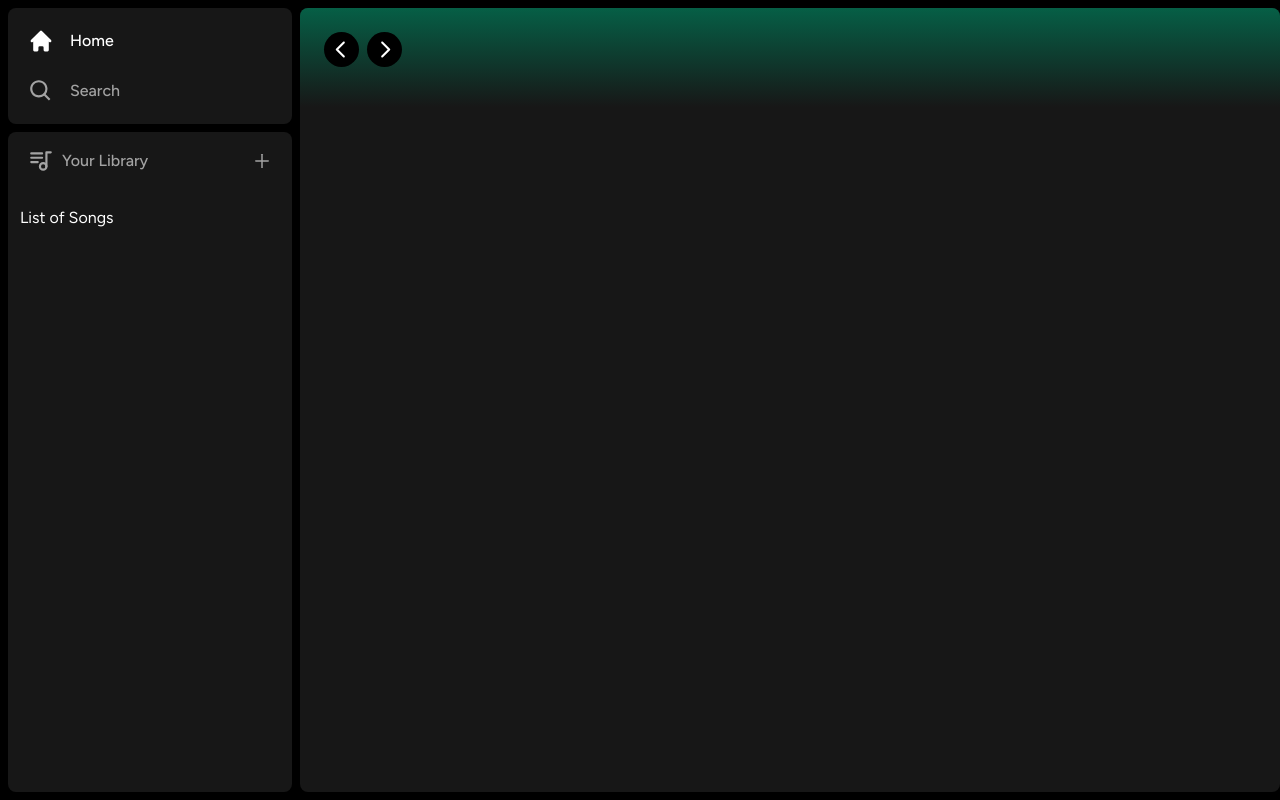
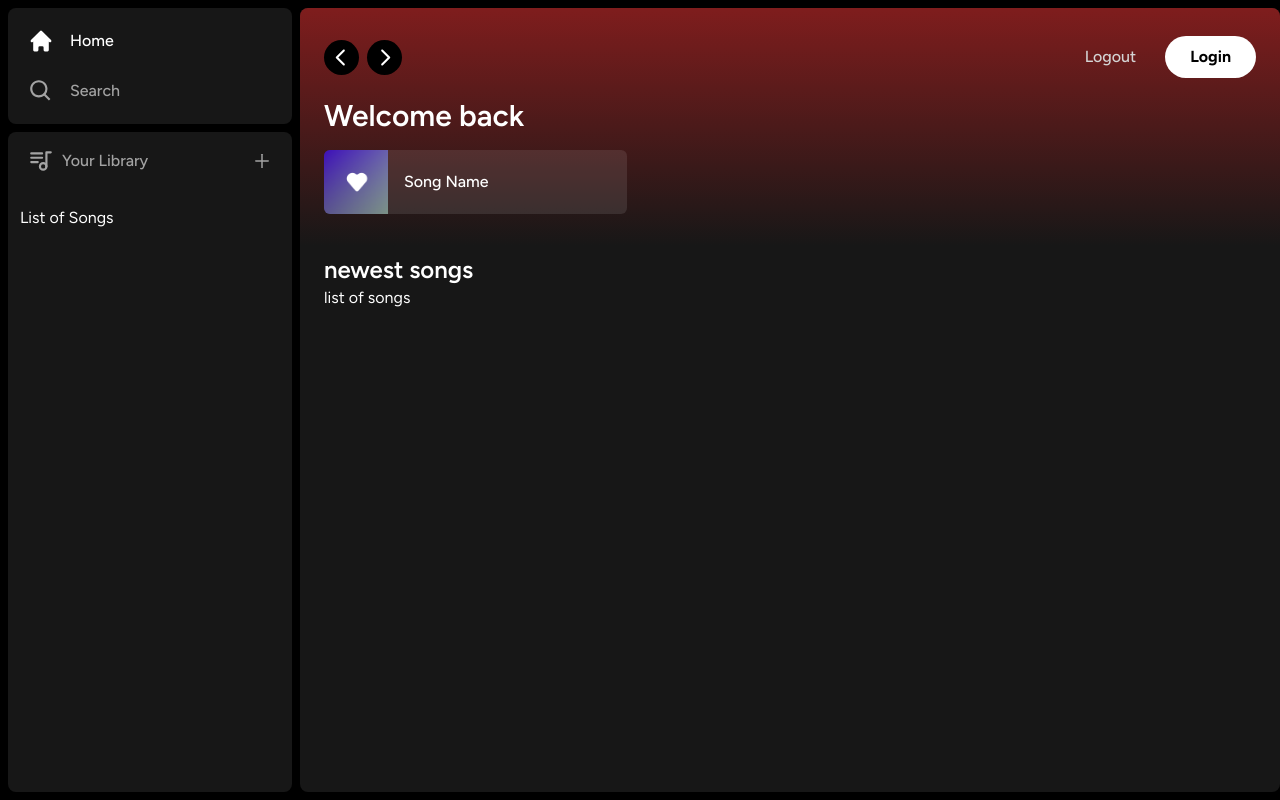
Before and after one commit to bvcr93/spotify-clone, a Next.js app: page / in a window 1280 px wide. Built offline with nearby package versions, Linux system fonts and the light colour scheme.

Commit message:
home layout, liked songs button

```diff
--- a/app/(site)/page.tsx
+++ b/app/(site)/page.tsx
@@ -1,10 +1,28 @@
 import React from "react";
 import Header from "../components/Header";
+import ListItem from "../components/ListItem";
 
 export default async function HomePage() {
   return (
-    <div className="bg-neutral-900 rounded-lg h-full w-full overflow-hidden overflow-y-auto">
-      <Header>dfg</Header>
+    <div className="bg-neutral-900 text-white rounded-lg h-full w-full overflow-hidden overflow-y-auto">
+      <Header>
+        <div className="mb-2">
+          <h1 className="text-white text-3xl font-semibold">Welcome back</h1>
+          <div className="grid grid-cols-1 sm:grid-cols-2 xl:grid-cols-3 gap-3 mt-4">
+            <ListItem
+              name="Song Name"
+              image="/images/liked.png"
+              href="liked"
+            />
+          </div>
+        </div>
+      </Header>
+      <div className="mt-2 mb-7 px-6">
+        <div className="flex justify-between items-center">
+          <h1 className="text=white text-2xl font-semibold">newest songs</h1>
+        </div>
+        <div>list of songs</div>
+      </div>
     </div>
   );
 }
--- /dev/null
+++ b/app/components/Button.tsx
@@ -0,0 +1,45 @@
+import { forwardRef } from "react";
+import { twMerge } from "tailwind-merge";
+
+export interface ButtonProps
+  extends React.ButtonHTMLAttributes<HTMLButtonElement> {}
+// allows the Button component to accept all the standard attributes
+// and props that can be passed to a native <button> element
+
+const Button = forwardRef<HTMLButtonElement, ButtonProps>(
+  ({ className, children, disabled, type = "button", ...props }, ref) => {
+    return (
+      <button
+        type={ type}
+        className={twMerge(
+          `
+        w-full
+        rounded-full
+        bg-green-500
+        border
+        border-transparent
+        px-3
+        py-3
+        disabled:cursor-not-allowed
+        disabled:opacity-50
+        text-black
+        font-bold
+        hover:opacity-75
+        transition
+      `,
+          disabled && "opacity-75 cursor-not-allowed",
+          className
+        )}
+        disabled={disabled}
+        ref={ref}
+        {...props}
+      >
+        {children}
+      </button>
+    );
+  }
+);
+
+Button.displayName = "Button";
+
+export default Button;
--- a/app/components/Header.tsx
+++ b/app/components/Header.tsx
@@ -4,6 +4,9 @@
 import React from "react";
 import { useRouter } from "next/navigation";
 import { twMerge } from "tailwind-merge";
+import { HiHome } from "react-icons/hi";
+import { BiSearch } from "react-icons/bi";
+import Button from "./Button";
 interface HeaderProps {
   children: React.ReactNode;
   className?: string;
@@ -16,12 +19,9 @@
   };
   return (
     <div
-      className={twMerge(
-        `h-fit bg-gradient-to-b from-emerald-800 p-6`,
-        className
-      )}
+      className={twMerge(`h-fit bg-gradient-to-b from-red-900 p-6`, className)}
     >
-      <div className="w-full mb-4 flex items-center justify-between">
+      <div className="w-full mb-4 flex items-center justify-between text-white">
         <div className="hidden md:flex gap-x-2 items-center">
           <button
             onClick={() => router.back()}
@@ -36,7 +36,33 @@
             <RxCaretRight size={35} className="text-white" />
           </button>
         </div>
+        <div className="flex md:hidden gap-x-2 items-center">
+          <button className=" text-white rounded-full p-2 bg-white flex items-center justify-center hover:opacity-75 transition">
+            <HiHome className="text-black " size={20} />
+          </button>
+          <button className=" text-white rounded-full p-2 bg-white flex items-center justify-center hover:opacity-75 transition">
+            <BiSearch className="text-black " size={20} />
+          </button>
+        </div>
+        <div className="flex justify-between items-center gap-x-4">
+          <>
+            <div>
+              <Button
+                className="bg-transparent text-neutral-300 font-medium"
+                onClick={handleLogout}
+              >
+                Logout
+              </Button>
+            </div>
+            <div>
+              <Button onClick={() => {}} className="bg-white px-6 py-2">
+                Login
+              </Button>
+            </div>
+          </>
+        </div>
       </div>
+      {children}
     </div>
   );
 }
--- /dev/null
+++ b/app/components/ListItem.tsx
@@ -0,0 +1,66 @@
+"use client";
+
+import Image from "next/image";
+import { useRouter } from "next/navigation";
+import { FaPlay } from "react-icons/fa";
+
+interface ListItemProps {
+  image: string;
+  name: string;
+  href: string;
+}
+
+const ListItem: React.FC<ListItemProps> = ({ image, name, href }) => {
+  const router = useRouter();
+
+  const onClick = () => {
+    router.push(href);
+  };
+
+  return (
+    <button
+      onClick={onClick}
+      className="
+        relative
+        group
+        flex
+        items-center
+        rounded-md
+        overflow-hidden
+        gap-x-4
+        bg-neutral-100/10
+        cursor-pointer
+        hover:bg-neutral-100/20
+        transition
+        pr-4
+      "
+    >
+      <div className="relative min-h-[64px] min-w-[64px]">
+        <Image className="object-cover" src={image} fill alt="Image" />
+      </div>
+      <p className="font-medium truncate py-5">{name}</p>
+      <div
+        className="
+          absolute
+          transition
+          opacity-0
+          rounded-full
+          flex
+          items-center
+          justify-center
+          bg-green-500
+          p-4
+          drop-shadow-md
+          right-5
+          group-hover:opacity-100
+          hover:scale-110
+        "
+      >
+        <FaPlay className="text-black" />
+      </div>
+
+    </button>
+  );
+};
+
+export default ListItem;
--- a/next.config.js
+++ b/next.config.js
@@ -1,4 +1,8 @@
 /** @type {import('next').NextConfig} */
-const nextConfig = {}
+const nextConfig = {
+    images: {
+        domains: ['localhost', 'images.unsplash.com'],
+    }
+}
 
 module.exports = nextConfig
```
Also changed, not shown: public/images/liked.png (added).
